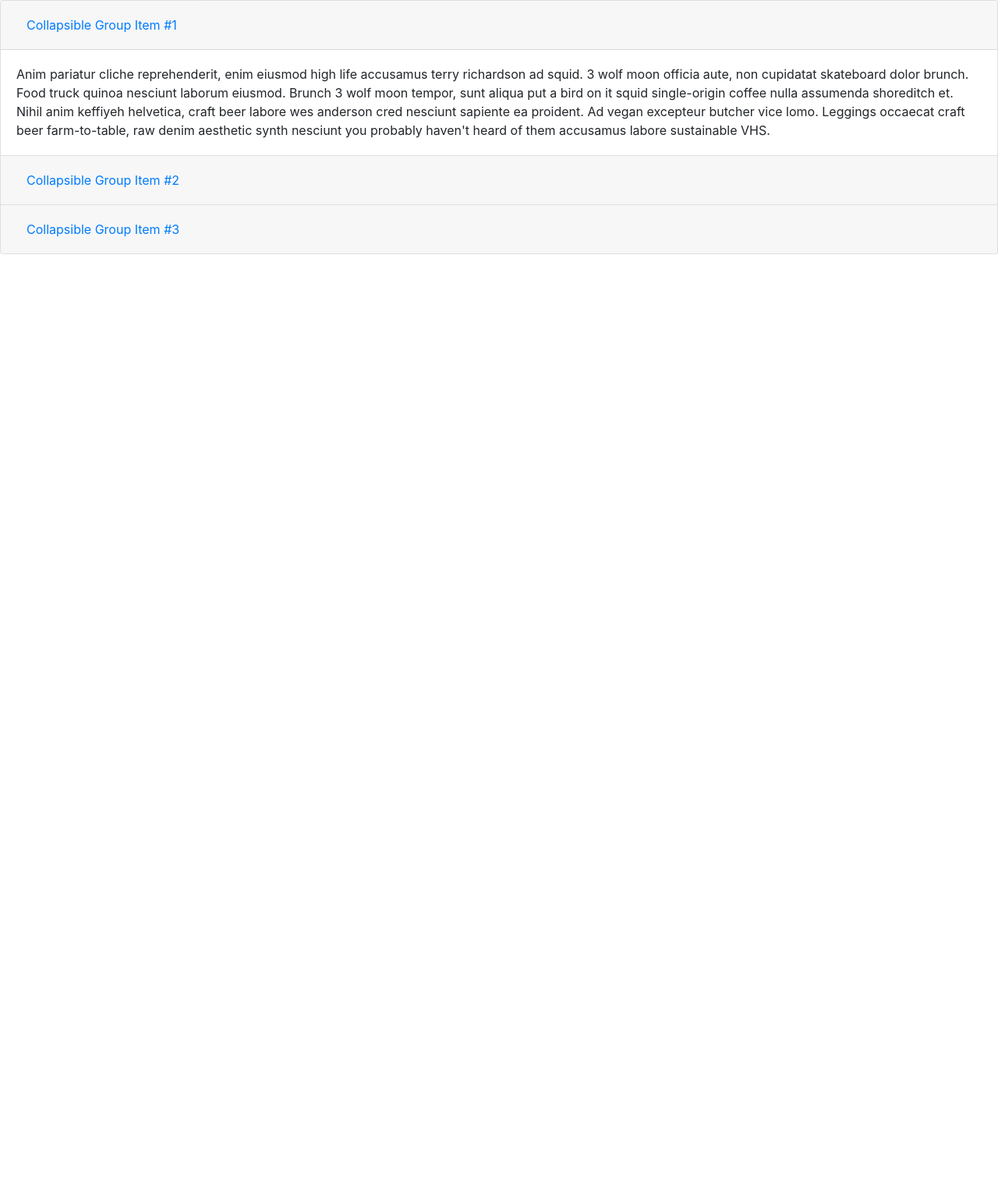
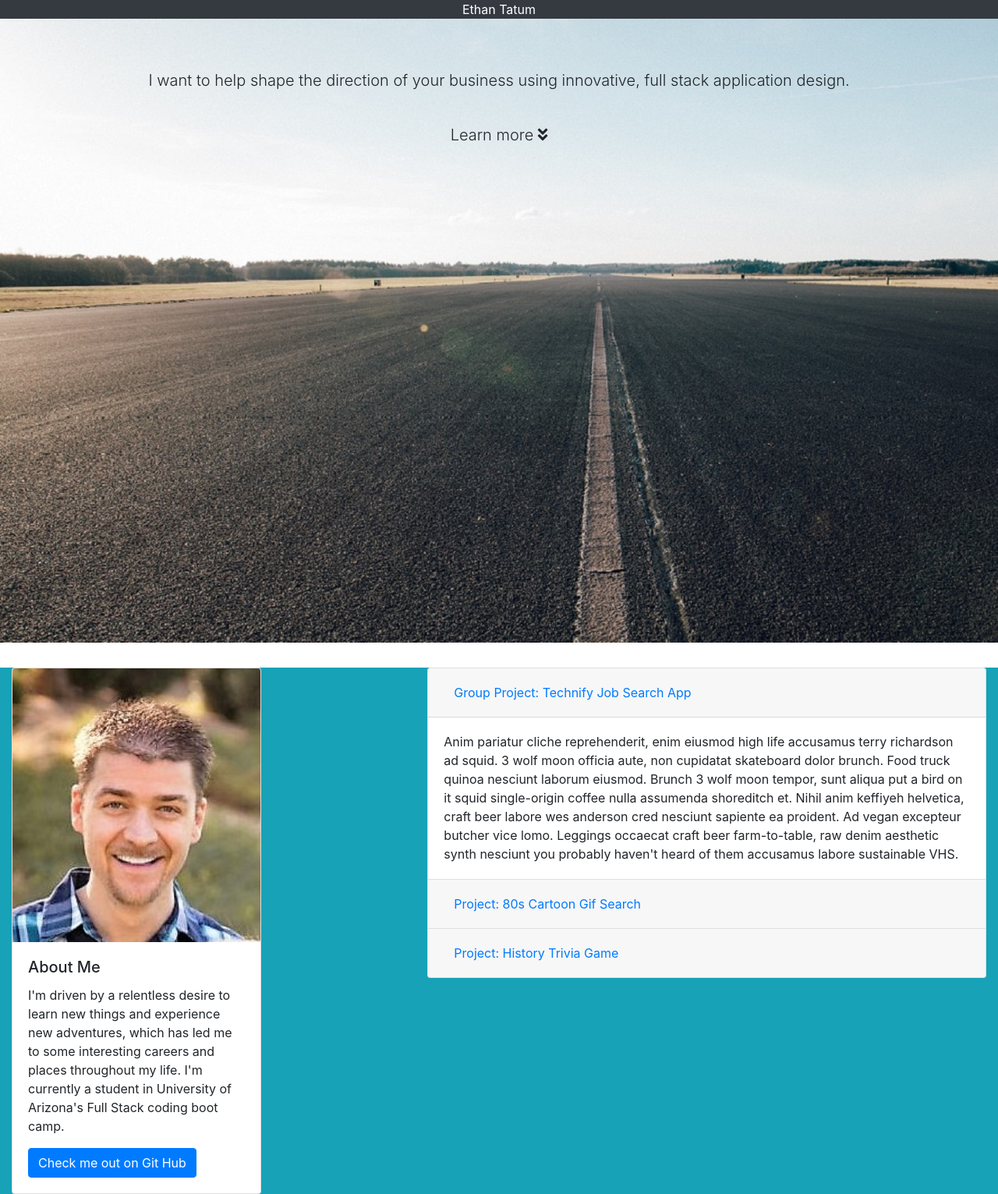
Before and after one commit to ethantatum/Updated-Portfolio, a plain HTML site: page index.html in a window 1280 px wide. Shown: the whole page at 78% size. Before the commit the page ends 800 px from the top, so only its background shows below. Drawn offline with nearby package versions, Linux system fonts and the light colour scheme.

Commit message:
added images, jumbotron, card, accordion

```diff
--- a/assets/css/style.css
+++ b/assets/css/style.css
@@ -0,0 +1,45 @@
+#background-image {
+    background-image: url('../images/asphalt-clear-sky.jpg');
+    background-repeat: no-repeat;
+    height: 100%;
+    width: 100%;
+}
+
+@-webkit-keyframes pulse {
+    from {
+      -webkit-transform: scale3d(1, 1, 1);
+      transform: scale3d(1, 1, 1);
+    }
+
+    50% {
+      -webkit-transform: scale3d(1.05, 1.05, 1.05);
+      transform: scale3d(1.05, 1.05, 1.05);
+    }
+
+    to {
+      -webkit-transform: scale3d(1, 1, 1);
+      transform: scale3d(1, 1, 1);
+    }
+  }
+
+  @keyframes pulse {
+    from {
+      -webkit-transform: scale3d(1, 1, 1);
+      transform: scale3d(1, 1, 1);
+    }
+
+    50% {
+      -webkit-transform: scale3d(1.05, 1.05, 1.05);
+      transform: scale3d(1.05, 1.05, 1.05);
+    }
+
+    to {
+      -webkit-transform: scale3d(1, 1, 1);
+      transform: scale3d(1, 1, 1);
+    }
+  }
+
+  .pulse {
+    -webkit-animation-name: pulse;
+    animation-name: pulse;
+  }
--- a/assets/javascript/app.js
+++ b/assets/javascript/app.js
@@ -14,10 +14,10 @@ $(document).ready(function() {
     const database = firebase.database();
 
     //Provides initial data to Firebase database
-    database.ref().push({
-        URL: saveURL,
-        dateAdded: firebase.database.ServerValue.TIMESTAMP
-    }); // Closes database.ref.push function
+    //database.ref().push({
+        //URL: saveURL,
+        //dateAdded: firebase.database.ServerValue.TIMESTAMP
+    //}); // Closes database.ref.push function
 
 
 
--- a/index.html
+++ b/index.html
@@ -12,18 +12,41 @@
     <link rel="shortcut icon" href="assets/images/favicon/favicon.ico"/>
 </head>
 <body>
+  <header class="container-fluid bg-dark">
+    <div class="text-center text-white" id="myName">Ethan Tatum</div>
+  </header>
+
+  <div class="jumbotron jumbotron-fluid" id="background-image">
+    <div class="container">
+      <p class="lead text-center" id="intro-text">I want to help shape the direction of your business using innovative, full stack application design.</p>
+      <br>
+      <p class="lead text-center" id="sub-text">Learn more <i class="fas fa-angle-double-down pulse" id="down-arrow"></i></p>
+    </div>
+  </div>
+
+  <div class="container-fluid bg-info">
+    <div class="row">
+      <div class="col-xs-12 col-md-5">
+        <div class="card" style="width: 20rem;">
+          <img src="assets/images/ethan.jpg" class="card-img-top" alt="male headshot smiling">
+          <div class="card-body">
+            <h5 class="card-title">About Me</h5>
+            <p class="card-text">I'm driven by a relentless desire to learn new things and experience new adventures,
+              which has led me to some interesting careers and places throughout my life. I'm currently a student in University of Arizona's Full Stack coding boot camp.</p>
+            <a href="https://github.com/ethantatum" target="_blank" class="btn btn-primary">Check me out on Git Hub</a>
+          </div>
+        </div>
+      </div>
 
 
-
-
-
+      <div class="col-xs-12 col-md-7">
     <!-- Possibly user Bootstrap Collapse/Accordion for links to projects? -->
         <div class="accordion" id="accordionExample">
             <div class="card">
               <div class="card-header" id="headingOne">
                 <h2 class="mb-0">
                   <button class="btn btn-link" type="button" data-toggle="collapse" data-target="#collapseOne" aria-expanded="true" aria-controls="collapseOne">
-                Collapsible Group Item #1
+                    Group Project: Technify Job Search App
                   </button>
                 </h2>
               </div>
@@ -38,7 +61,7 @@
               <div class="card-header" id="headingTwo">
                 <h2 class="mb-0">
                   <button class="btn btn-link collapsed" type="button" data-toggle="collapse" data-target="#collapseTwo" aria-expanded="false" aria-controls="collapseTwo">
-                Collapsible Group Item #2
+                    Project: 80s Cartoon Gif Search
                   </button>
                 </h2>
               </div>
@@ -52,7 +75,7 @@
               <div class="card-header" id="headingThree">
                 <h2 class="mb-0">
                   <button class="btn btn-link collapsed" type="button" data-toggle="collapse" data-target="#collapseThree" aria-expanded="false" aria-controls="collapseThree">
-                Collapsible Group Item #3
+                    Project: History Trivia Game
                   </button>
                 </h2>
               </div>
@@ -63,6 +86,12 @@
               </div>
             </div>
         </div>
+      </div>
+    </div>
+  </div>
+
+
+
 
 
 
```
Also changed, not shown: assets/images/asphalt-clear-sky.jpg (added), assets/images/ethan.jpg (added). Lines whose indentation alone changed are shown as unchanged.
